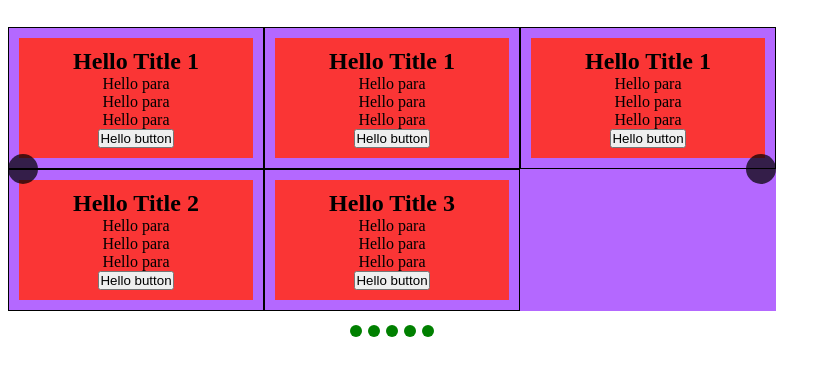
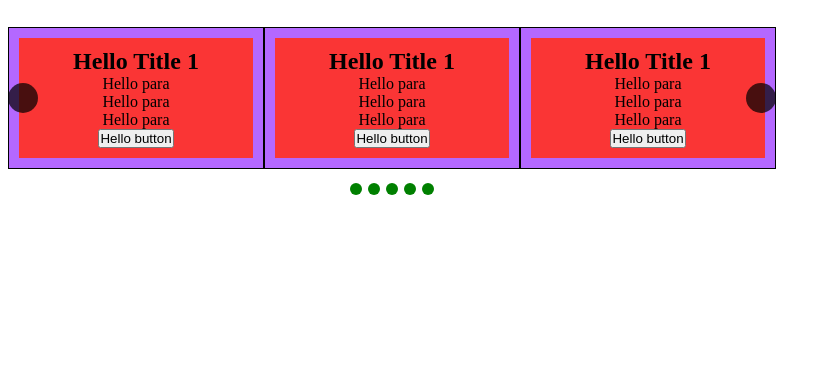
Before and after one commit to GustavoDias7/componentes, a plain HTML site: page carousel-v2.html in a window 1280 px wide. Shown: the part 50-426 px from the top of the page, without its empty margins (0-831 px from the left). Drawn offline with Linux system fonts and the light colour scheme.

Commit message:
Update structure (Add .crs-overflow)

```diff
--- a/carousel-v2/carousel-v2.css
+++ b/carousel-v2/carousel-v2.css
@@ -8,10 +8,13 @@
     max-width: 768px;
 }
 
-.crs-inner {
-    max-width: auto;
+.crs-overflow {
     overflow: hidden;
     background-color: rgb(180, 104, 255);
+}
+
+.crs-inner {
+    width: max-content;
 }
 
 .crs-inner * {
--- a/carousel-v2/carousel-v2.js
+++ b/carousel-v2/carousel-v2.js
@@ -22,6 +22,7 @@ class Carousel {
       this.selector = selector;
       this.settings = settings;
       this.$crsContainer = null;
+      this.$crsOverflow = null;
       this.$crsInner = null;
       this.$crsItemContainer = null;
       this.$crsItemList = null;
@@ -38,6 +39,10 @@ class Carousel {
     const initialContent = this.$crsContainer.innerHTML;
     this.$crsContainer.innerHTML = '';
 
+    const crsOverflowSelector = 'crs-overflow';
+    const crsOverflow = document.createElement('div');
+    crsOverflow.setAttribute('class', crsOverflowSelector);
+
     const crsInnerSelector = 'crs-inner';
     const crsInner = document.createElement('div');
     crsInner.setAttribute('class', crsInnerSelector);
@@ -48,7 +53,10 @@ class Carousel {
 
     crsItemContainer.innerHTML = initialContent;
     crsInner.appendChild(crsItemContainer);
-    this.$crsContainer.appendChild(crsInner);
+    crsOverflow.appendChild(crsInner);
+    this.$crsContainer.appendChild(crsOverflow);
+
+    this.$crsOverflow = document.querySelector(`.${crsOverflowSelector}`)
     this.$crsInner = document.querySelector(`.${crsInnerSelector}`);
     this.$crsItemContainer = document.querySelector(`.${crsItemContainerSelector}`);
 
```
